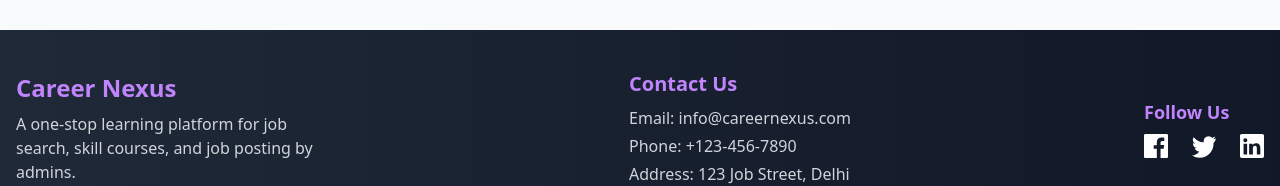
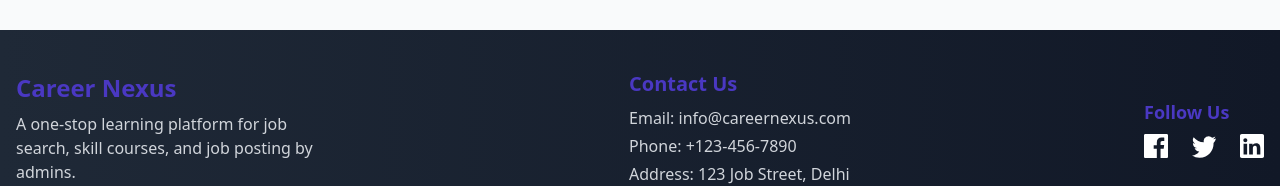
Before and after one commit to DivyanshuGrover29/CareerNexus, a React (Vite) app in the folder frontend/: page / in a window 1280 px wide. Shown: the part 1036-1222 px from the top of the page. Built offline with nearby package versions, Linux system fonts and the light colour scheme; no server answers.

Commit message:
Update Footer.jsx

```diff
--- a/frontend/src/components/shared/Footer.jsx
+++ b/frontend/src/components/shared/Footer.jsx
@@ -8,7 +8,7 @@ const Footer = () => {
           <div className="flex flex-col md:flex-row justify-between items-center">
             {/* Brand & Description */}
             <div className="mb-6 md:mb-0 text-center md:text-left">
-              <h3 className="text-2xl font-bold mb-2 text-purple-400">Career Nexus</h3>
+              <h3 className="text-2xl font-bold mb-2 text-[#4a38c2]">Career Nexus</h3>
               <p className="text-gray-300 max-w-xs">
                 A one-stop learning platform for job search, skill courses, and job posting by admins.
               </p>
@@ -16,7 +16,7 @@ const Footer = () => {
 
             {/* Contact Info */}
             <div className="text-center md:text-left">
-              <h3 className="text-xl font-bold mb-2 text-purple-400">Contact Us</h3>
+              <h3 className="text-xl font-bold mb-2 text-[#4a38c2]">Contact Us</h3>
               <ul className="space-y-1 text-gray-300">
                 <li>Email: info@careernexus.com</li>
                 <li>Phone: +123-456-7890</li>
@@ -26,7 +26,7 @@ const Footer = () => {
 
             {/* Social Links */}
             <div className="mt-6 md:mt-0 text-center md:text-left">
-              <h4 className="text-lg font-bold mb-2 text-purple-400">Follow Us</h4>
+              <h4 className="text-lg font-bold mb-2 text-[#4a38c2]">Follow Us</h4>
               <div className="flex justify-center space-x-6">
                 <a href="https://facebook.com" className="hover:text-purple-400" aria-label="Facebook">
                   <svg className="w-6 h-6" fill="currentColor" viewBox="0 0 24 24"><path d="M22.676 0H1.324C.593 0 0 .592 0 1.324v21.352C0 23.408.593 24 1.324 24H12.82V14.706H9.692v-3.578h3.128V8.408c0-3.1 1.893-4.787 4.657-4.787 1.325 0 2.463.1 2.794.144v3.238l-1.918.001c-1.503 0-1.794.715-1.794 1.762v2.31h3.587l-.468 3.578h-3.119V24h6.116C23.407 24 24 23.408 24 22.676V1.324C24 .592 23.407 0 22.676 0z" /></svg>
```
